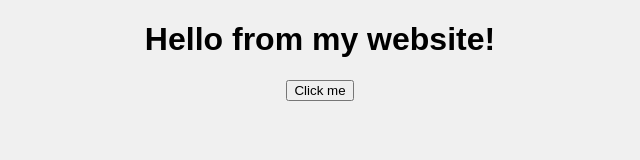
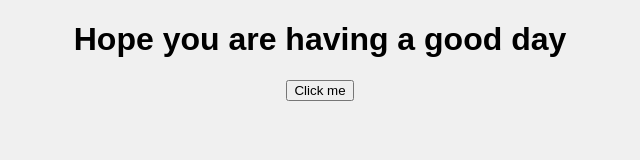
Before and after one commit to zilliond/Blah, a plain HTML site: page index.html in a window 1280 px wide. Shown: the whole page, without its empty margins (320-960 px from the left). Drawn offline with Linux system fonts and the light colour scheme.

Commit message:
Updated the index.html

```diff
--- a/index.html
+++ b/index.html
@@ -2,11 +2,11 @@
 <html lang="en">
 <head>
   <meta charset="UTF-8">
-  <title>My Website</title>
+  <title>FG_Nano_Anoop</title>
   <link rel="stylesheet" href="style.css">
 </head>
 <body>
-  <h1>Hello from my website!</h1>
+  <h1>Hope you are having a good day</h1>
   <button onclick="sayHi()">Click me</button>
   <script src="script.js"></script>
 </body>
```
Also changed, not shown: 1 other file.
